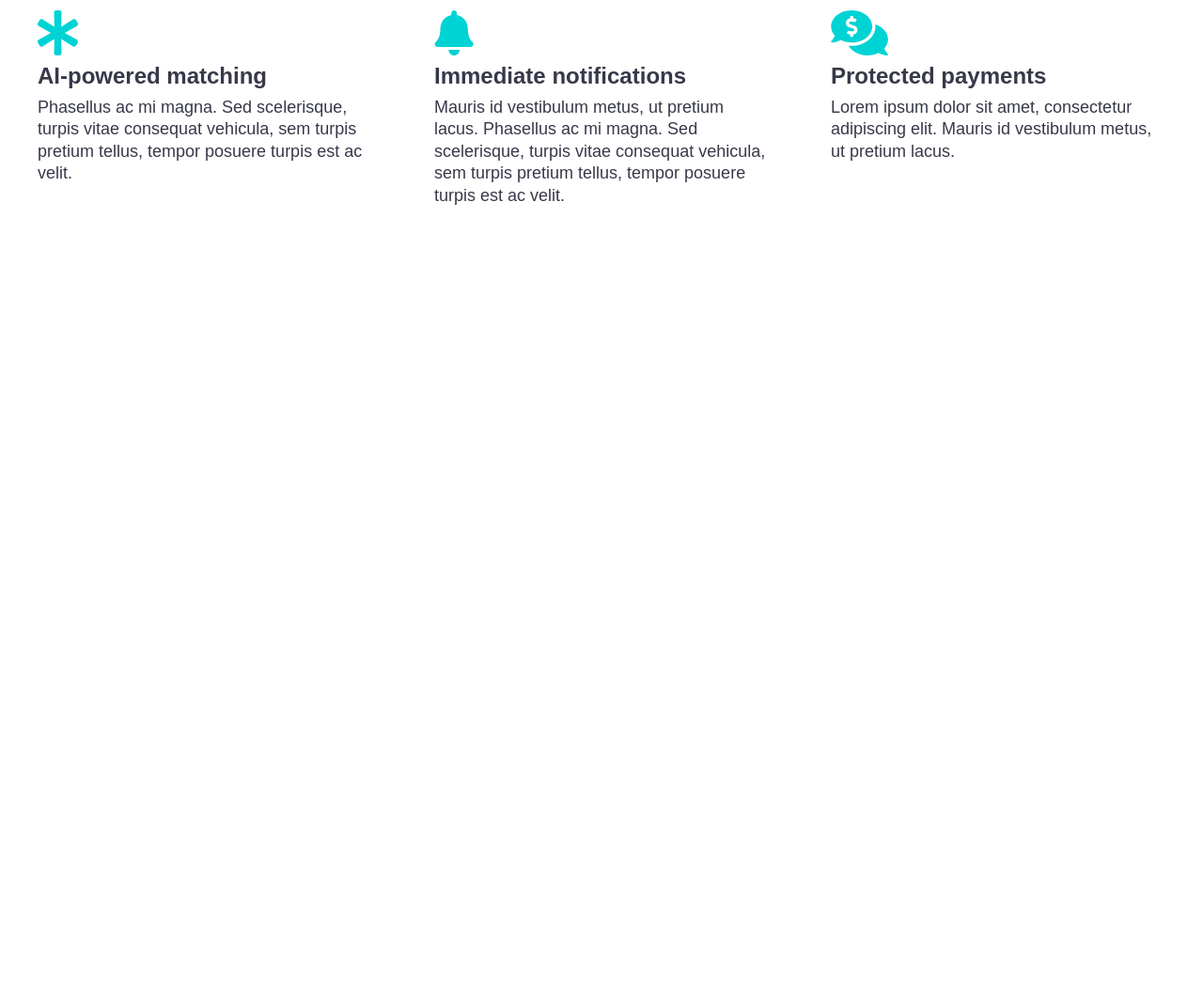
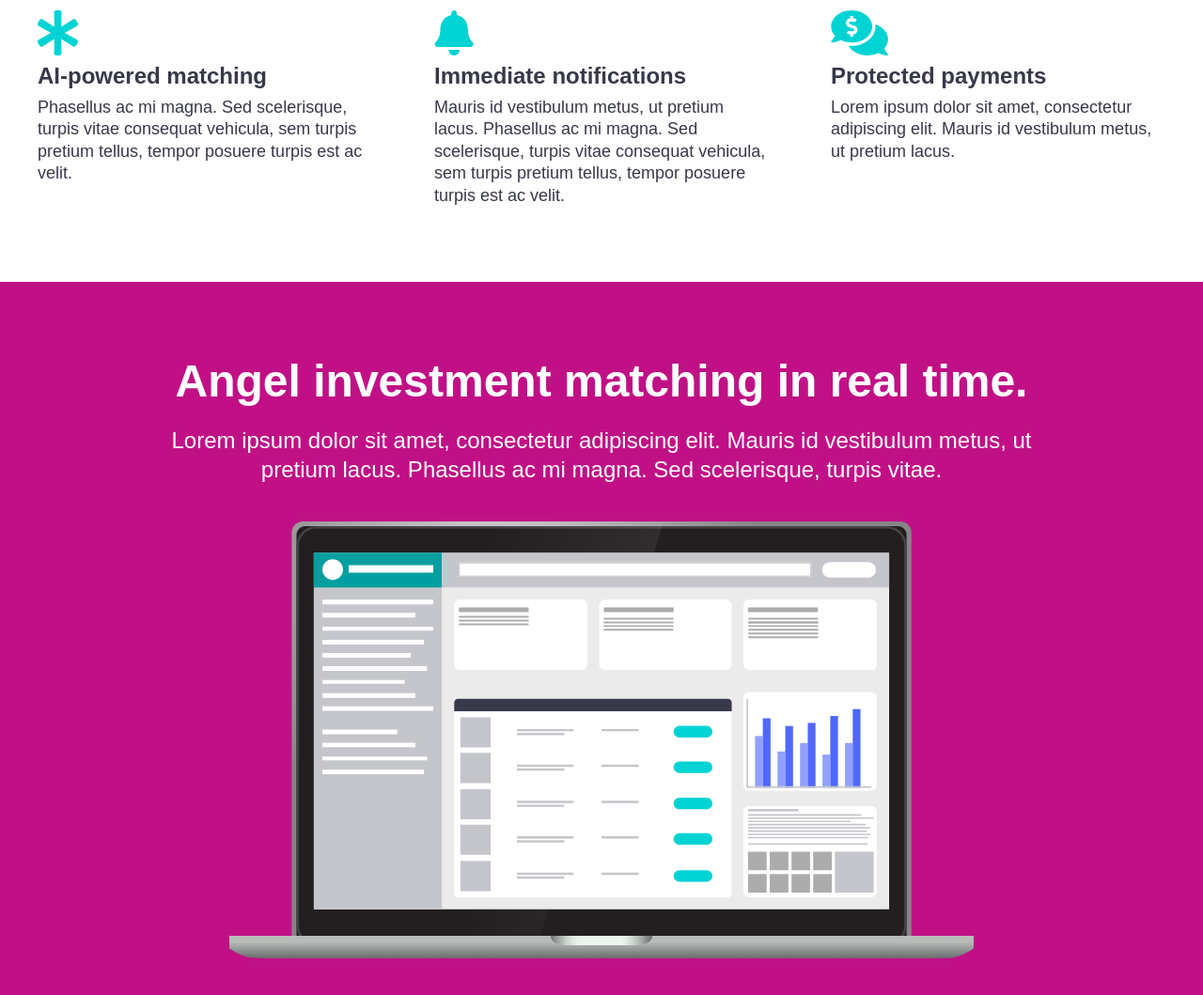
Before and after one commit to isaiahhenson/responsive-design-beginners, a plain HTML site: page index.html in a window 1280 px wide. Shown: the part 751-1810 px from the top of the page at 94% size. Before the commit the page ends 1051 px from the top, so only its background shows below. Drawn offline with Linux system fonts and the light colour scheme.

Commit message:
Full width Feature

```diff
--- /dev/null
+++ b/app/scss/components/_fw-features.scss
@@ -0,0 +1,24 @@
+@use '../util' as u;
+
+.fw-feature {
+  background-color: var(--fullwidth-bg);
+  color: var(--text-light);
+  text-align: center;
+
+  &__wrapper {
+  }
+
+  &__title {
+  }
+
+  &__description {
+    max-width: 70ch;
+    margin-inline: auto;
+    margin-block-end: u.rem(40);
+  }
+
+  &__img {
+    max-width: 792px;
+    margin-inline: auto;
+  }
+}
--- a/app/scss/components/_index.scss
+++ b/app/scss/components/_index.scss
@@ -1,3 +1,4 @@
 @forward 'topnav';
 @forward 'hero';
 @forward 'features';
+@forward 'fw-features';
--- a/app/scss/globals/_typography.scss
+++ b/app/scss/globals/_typography.scss
@@ -17,6 +17,8 @@ h1 {
 h2 {
   font-size: u.rem(36);
   font-size: clamp(u.rem(36), 1.91rem + 1.45vw, u.rem(48));
+  line-height: 1.1;
+  margin-bottom: u.rem(20);
 }
 
 h3 {
--- a/index.html
+++ b/index.html
@@ -122,6 +122,25 @@
             </div>
           </div>
         </section>
+        <section class="fw-feature">
+          <div class="wrapper fw-feature__wrapper">
+            <h2 class="fw-feature__title">
+              Angel investment matching in real time.
+            </h2>
+            <p class="fw-feature__description medium">
+              Lorem ipsum dolor sit amet, consectetur adipiscing elit. Mauris id
+              vestibulum metus, ut pretium lacus. Phasellus ac mi magna. Sed
+              scelerisque, turpis vitae.
+            </p>
+            <img
+              src="/img/laptop-dashboard.svg"
+              alt="Open lapton showing a dashboard on the screen"
+              class="fw-feature__img"
+              width="792"
+              height="465"
+            />
+          </div>
+        </section>
       </article>
     </main>
     <footer></footer>
```
Also changed, not shown: dist/style.css, img/laptop-dashboard.svg (added), 1 other file.
